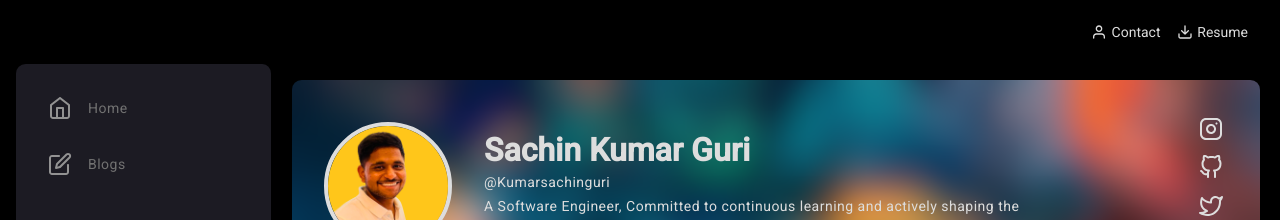
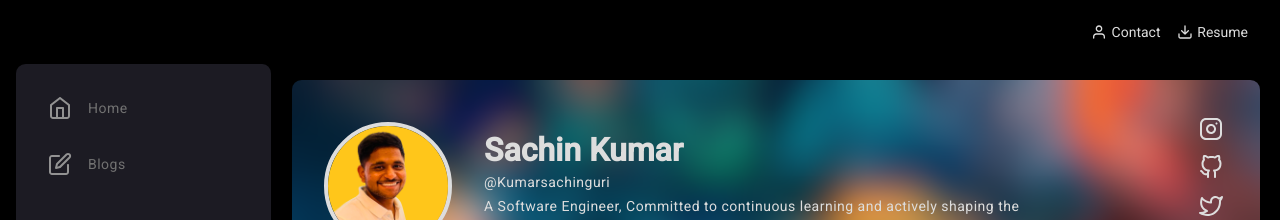
Before and after one commit to kumarsachinguri/kumarsachinguri.github.io, an Angular app: page / in a window 1280 px wide. Shown: the top 220 px of the page. Built offline with nearby package versions, Linux system fonts and the light colour scheme.

Commit message:
update name from sachin kumar guri to sachin kumar

```diff
--- a/src/app/pages/home/home.component.html
+++ b/src/app/pages/home/home.component.html
@@ -6,7 +6,7 @@
       alt="Sachin Kumar Guri"
     />
     <div class="banner-text">
-      <h4 class="banner-text__fullname m-0">Sachin Kumar Guri</h4>
+      <h4 class="banner-text__fullname m-0">Sachin Kumar</h4>
       <p class="banner-text__username m-0">{{ "@Kumarsachinguri" }}</p>
       <p class="banner-text__username m-0">
         A Software Engineer, Committed to continuous learning and actively
```
